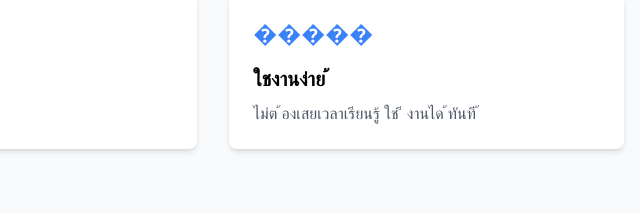
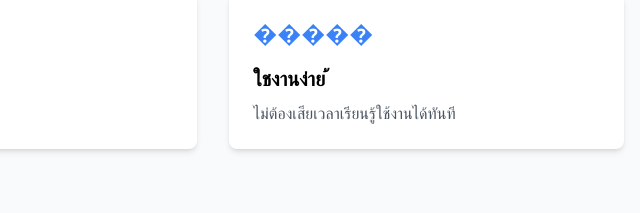
Before and after one commit to tanakorn172/product-landing-page, a plain HTML site: page index.html in a window 1280 px wide. Shown: the part 587-800 px from the top of the page, 640-1280 px from the left. Drawn offline with nearby package versions, Linux system fonts and the light colour scheme.

```diff
--- a/index.html
+++ b/index.html
@@ -64,7 +64,7 @@
         <div class="bg-white p-6 rounded-lg shadow-md">
         <div class="text-blue-500 text-2xl mb-4">�����</div>
         <h3 class="font-bold text-xl mb-2">ใชงานง่าย ้ </h3>
-        <p class="text-gray-600">ไม่ต ้องเสยเวลาเรียนรู้ ใช ี งานได ้ทันที ้ </p>
+        <p class="text-gray-600">ไม่ต้องเสียเวลาเรียนรู้ใช้งานได้ทันที </p>
         </div>
         </div>
         </div>
```
Also changed, not shown: 1 other file.
